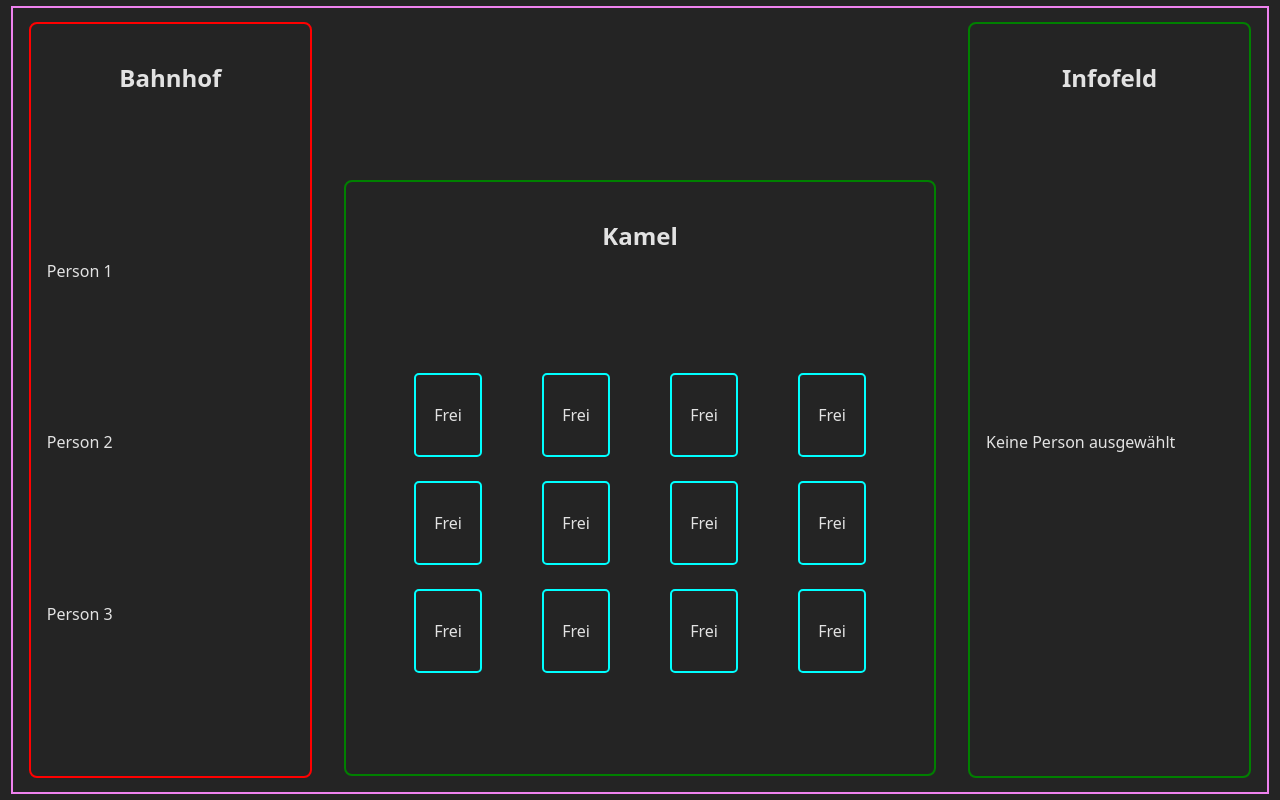
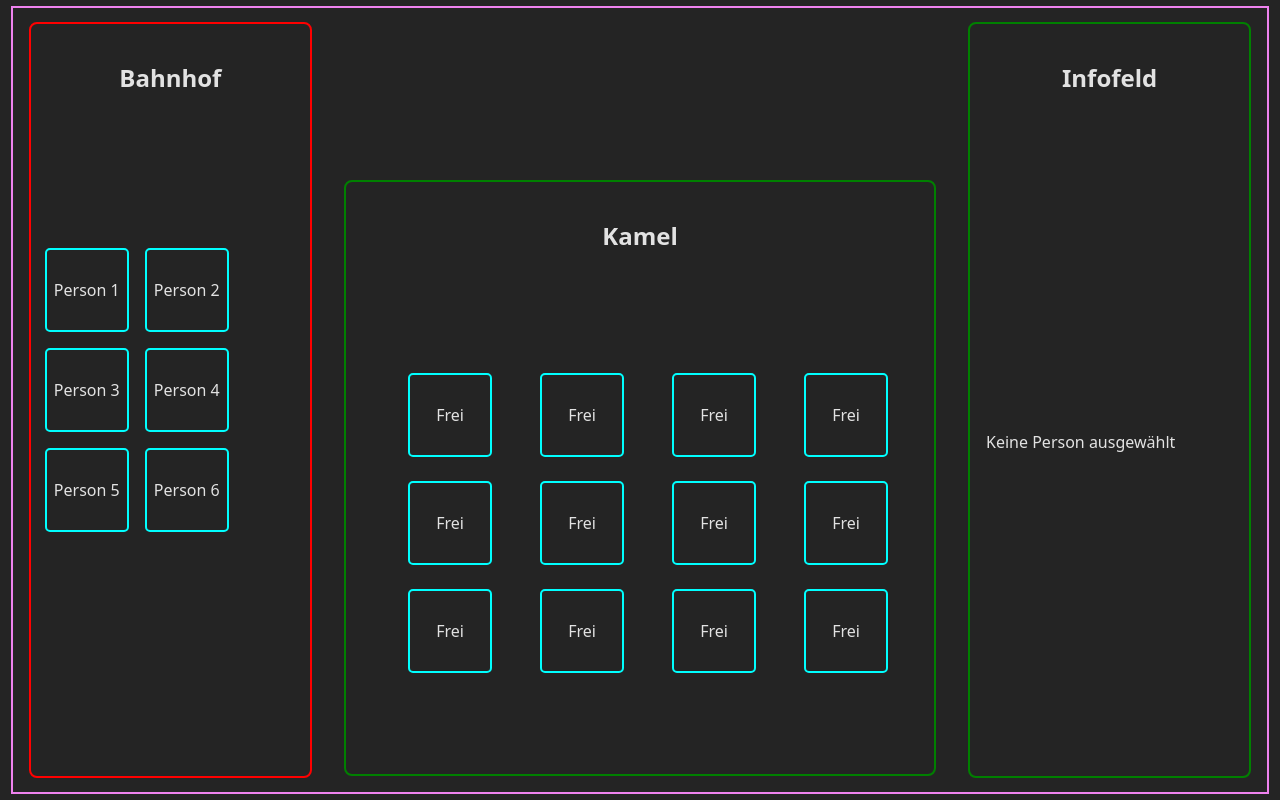
Before and after one commit to dus-tin9/Caravan-Chaos, a React (Vite) app in the folder my-app/: page / in a window 1280 px wide. Built offline with nearby package versions, Linux system fonts and the light colour scheme.

Commit message:
bisschen unnötige lines gecuttet

```diff
--- a/my-app/src/components/Bahnhof.jsx
+++ b/my-app/src/components/Bahnhof.jsx
@@ -1,4 +1,4 @@
-export default function Bahnhof({setSelectedPerson, people, setpeople}) {
+export default function Bahnhof({setSelectedPerson, people}) {
 
     const handleSelectPerson = (person) => {
         setSelectedPerson(person);
@@ -9,16 +9,19 @@ return(
 
     <div className="Bahnhof">
         <h2>Bahnhof</h2>
+            <div className="Personenliste">
             {// Die Intitialen Personen af dem Bahnhof rendern; können ausgewählt werden
                 people.map((person) => (
                     <div
                     key={person.id}
                     onClick={() => handleSelectPerson(person)}
+                    className="Bahnperson"
                     >
                     {person.name}{/* Hier eine Display Karte statt einfach nur Namen implementieren (extra Component)  Bild, Name */}
                     </div>
             ))}
             </div>
+    </div>
 
 );
 }
--- a/my-app/src/components/Level.jsx
+++ b/my-app/src/components/Level.jsx
@@ -8,6 +8,9 @@ const initialPeople = [
   { id: 1, name: "Person 1" },
   { id: 2, name: "Person 2" },
   { id: 3, name: "Person 3" },
+  { id: 4, name: "Person 4" },
+  { id: 5, name: "Person 5" },
+  { id: 6, name: "Person 6" },
   ];
 
 // Sitzgruppe als grid erzeugen
@@ -38,7 +41,6 @@ export default function Level() {
       <Bahnhof
         setSelectedPerson={setSelectedPerson}
         people={people}
-        setPeople={setPeople}
         />
 
       <Spielfeld
--- a/my-app/src/components/Spielfeld.jsx
+++ b/my-app/src/components/Spielfeld.jsx
@@ -54,13 +54,12 @@ export default function Spielfeld({selectedPerson, setSelectedPerson, seats, set
         <h2>Kamel</h2>
             <div className="Sitze">
                 {seats.map((row, rowIndex) => (
-                    <div key={rowIndex} className={`Row-${rowIndex}`}>
+                    <div key={rowIndex}>
 
                         {row.map((seat, colIndex) => (
                             <div
                             key={seat.id}
                             onClick={() => handleSeatClick(rowIndex, colIndex)}
-                            className={`Row-${rowIndex}-Seat-${colIndex}`}
                             >
 
                                 {seat.occupant ? (
--- a/my-app/src/styling/index.css
+++ b/my-app/src/styling/index.css
@@ -63,6 +63,39 @@ h2{
   gap: 1vw;
 }
 
+.Infofeld{
+  width: 20vw;
+  height: 90vh;
+  padding: 2vh;
+  margin: 2vh;
+  border: 2px solid green;
+  border-radius: 8px;
+
+  display: grid;
+  gap: 1vw;
+}
+
+.Personenliste{
+
+  display: grid;
+  grid-template-columns: repeat( auto-fit, 80px);
+  grid-template-rows: repeat( auto-fit, 80px);
+  align-items: center;
+  justify-items: center;
+  gap: 20px;
+}
+
+.Bahnperson{
+  width: 80px;
+  height: 80px;
+  border-radius: 5px;
+  border: 2px solid aqua;
+  margin: 3vh;
+  display: flex;
+  justify-content: center;
+  align-items: center;
+}
+
 .Level .Sitze{
   width: 40vw;
   height: 60vh;
@@ -77,8 +110,8 @@ h2{
 
 
 .Sitz{
-  width: 5vw;
-  height: 10vh;
+  width: 80px;
+  height: 80px;
   border-radius: 5px;
   border: 2px solid aqua;
   margin: 3vh;
@@ -90,27 +123,3 @@ h2{
 .Sitz.besetzt{
   border-color: orange;
 }
-
-
-.Infofeld{
-  width: 20vw;
-  height: 90vh;
-  padding: 2vh;
-  margin: 2vh;
-  border: 2px solid green;
-  border-radius: 8px;
-
-  display: grid;
-  gap: 1vw;
-}
-
-.Seat{
-  width: 2.5vw;
-  height: 5.2vh;
-  border: 2px solid;
-  border-radius: 15px;
-  background-color: beige;
-  display: flex;
-  justify-content: center;
-  align-items: center;
-}
```
Lines whose indentation alone changed are shown as unchanged.
